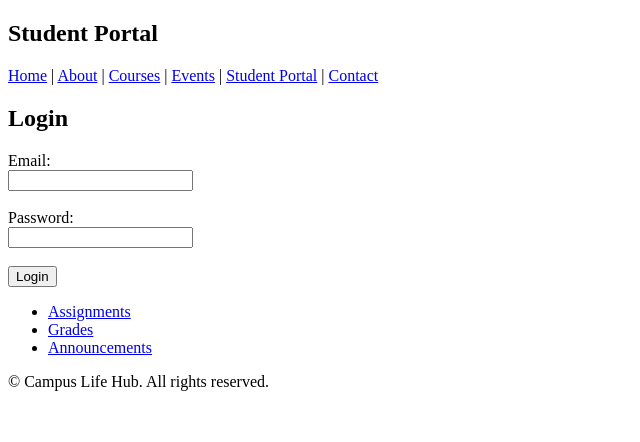
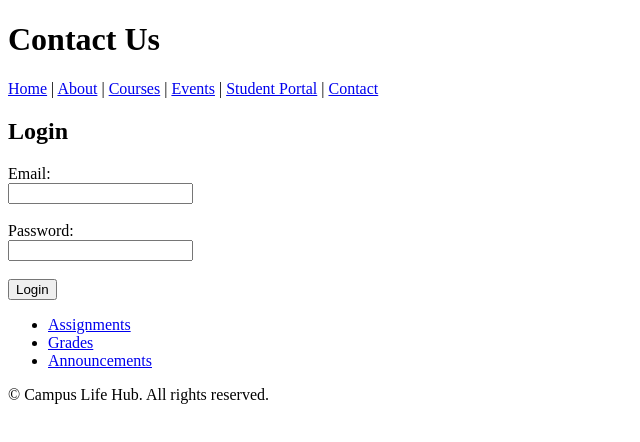
Before and after one commit to Joseph220/CHAIIN14, a plain HTML site: page student.html in a window 1280 px wide. Shown: the whole page, without its empty margins (0-640 px from the left). Drawn offline with Linux system fonts and the light colour scheme.

Commit message:
updated code for the website

```diff
--- a/student.html
+++ b/student.html
@@ -6,17 +6,18 @@
     <title>student</title>
 </head>
 <body>
-     <section>
-        <h1>Student Portal</h1>
+     <header>
+         <h1>Contact Us</h1>
         <nav>
-            <a href="ass.html">Home</a> |
+            <a href="index.html">Home</a> |
             <a href="about.html">About</a> |
             <a href="courses.html">Courses</a> |
             <a href="events.html">Events</a> |
             <a href="student.html">Student Portal</a> |
             <a href="contact.html">Contact</a>
         </nav>
-    </section>
+     </header>
+
     <main>
         <section>
             <h2>Login</h2>
@@ -37,9 +38,10 @@
                 </ul>
             </nav>
         </section>
-        <footer>
+
+    </main>
+     <footer>
             <p>&copy; Campus Life Hub. All rights reserved.</p>
         </footer>
-    </main>
 </body>
 </html>
```
Also changed, not shown: about.html (+4 -3 lines), contact.html (+7 -6 lines), events.html (+8 -7 lines).
